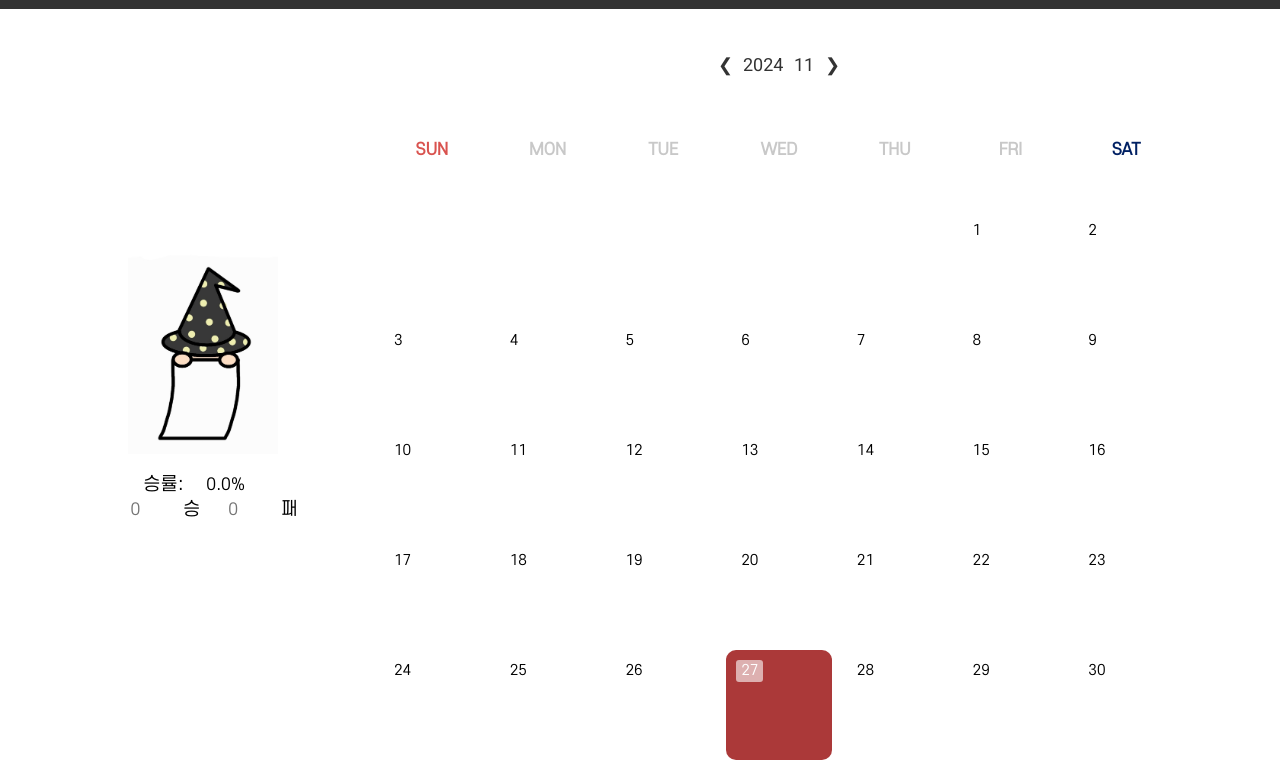
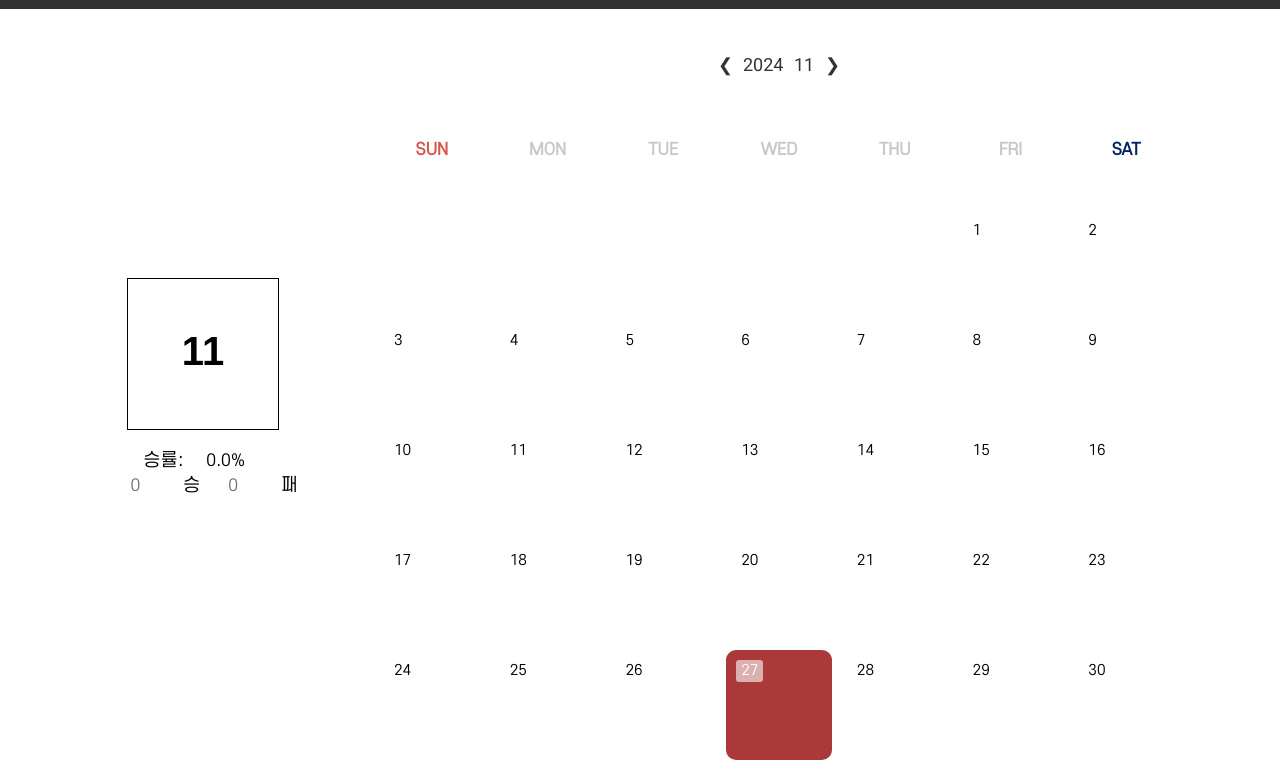
Before and after one commit to jangsh7/YYJ, a website: page main.html in a window 1280 px wide. Shown: the part 105-874 px from the top of the page. Drawn offline with Linux system fonts and the light colour scheme.

Commit message:
except calendar images

```diff
--- a/main.html
+++ b/main.html
@@ -233,8 +233,6 @@
 </head>
 
 <body>
-
-
     <!-- 상단 메뉴 -->
     <div class="top-menu">
         <div class="logo-space">
@@ -262,7 +260,8 @@
 
     <div class="container">
         <div class="image-space">
-            <img src="images/KTwiz.jpg" alt="달력 이미지" width="150">
+            <!--<img src="images/KTwiz.jpg" alt="달력 이미지" width="150">-->
+            <canvas id="monthCanvas" width="150" height="150" style="border: 1px solid black;"></canvas>
 
             <div class="stats-section">
                 <div>
@@ -431,6 +430,7 @@
             border-radius: 10px;
         }
     </style>
+    <script src="main.js"></script>
 </body>
 
 </html>
--- a/main.js
+++ b/main.js
@@ -0,0 +1,23 @@
+// 캔버스에 월 숫자 표시
+function drawMonth() {
+    const canvas = document.getElementById("monthCanvas");
+    const ctx = canvas.getContext("2d");
+
+    // 캔버스 초기화
+    ctx.clearRect(0, 0, canvas.width, canvas.height);
+
+    // 현재 월 가져오기
+    const currentMonth = new Date().getMonth() + 1;
+
+    // 텍스트 스타일 설정
+    ctx.font = "bold 40px Arial"; // 글꼴 크기와 스타일
+    ctx.fillStyle = "black"; // 텍스트 색상
+    ctx.textAlign = "center"; // 텍스트 정렬
+    ctx.textBaseline = "middle"; // 텍스트 기준선
+
+    // 텍스트를 캔버스 중앙에 그리기
+    ctx.fillText(`${currentMonth}`, canvas.width / 2, canvas.height / 2);
+}
+
+// 페이지 로드 후 실행
+window.onload = drawMonth;
```
